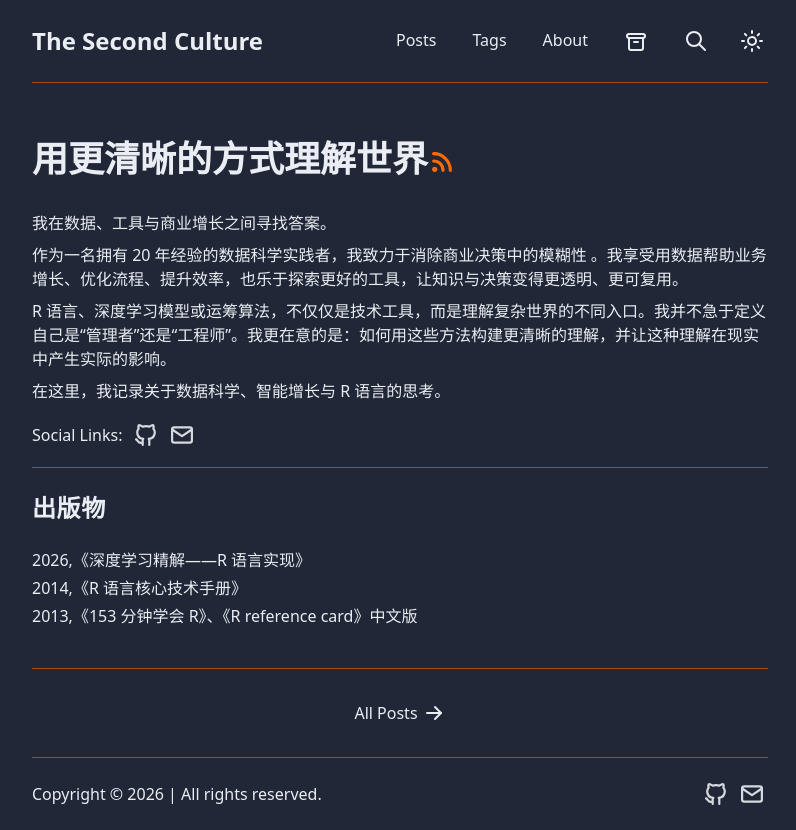
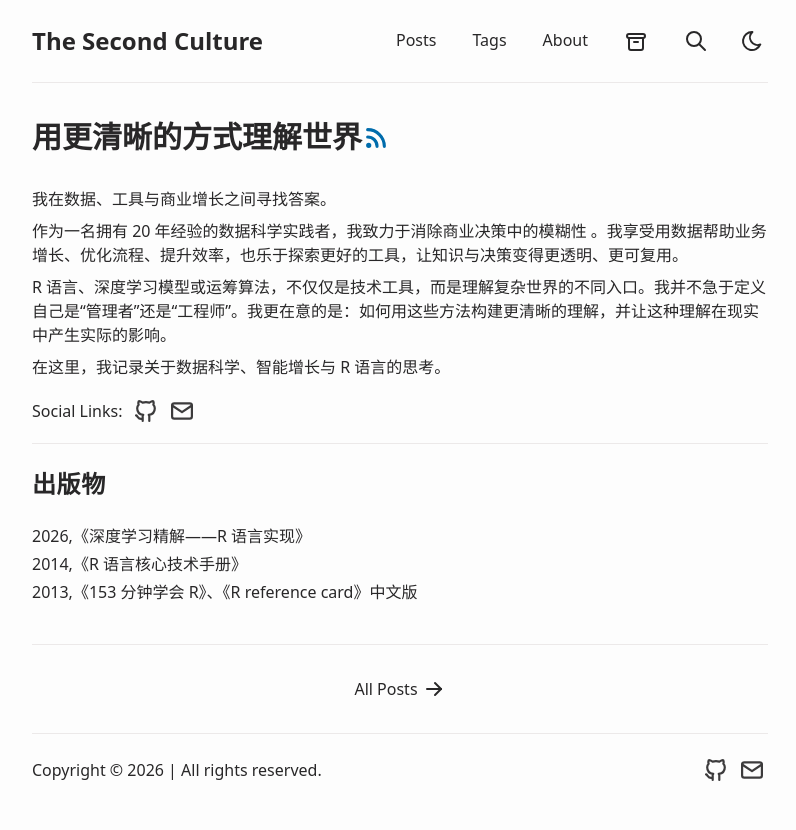
Before and after one commit to sunbjt/blog, an Astro site: page / in a window 1280 px wide. Shown: the whole page, without its empty margins (240-1036 px from the left). After the commit the page ends 806 px from the top, so only its background shows below. Built offline with nearby package versions, Linux system fonts and the light colour scheme; Astro itself is replaced by a stand-in of ours; a small style sheet from the web is missing; a web font is replaced by a local one.

Commit message:
del font

```diff
--- a/src/components/Card.astro
+++ b/src/components/Card.astro
@@ -13,11 +13,11 @@ const { variant: Heading = "h2", id, data, filePath } = Astro.props;
 const { title, description, ...props } = data;
 ---
 
-<li class="my-6">
+<li class="my-2">
   <a
     href={getPath(id, filePath)}
     class:list={[
-      "inline-block text-lg font-medium text-accent",
+      "inline-block text-base font-medium text-accent",
       "decoration-dashed underline-offset-4 hover:underline",
       "focus-visible:no-underline focus-visible:underline-offset-0",
     ]}
--- a/src/config.ts
+++ b/src/config.ts
@@ -7,7 +7,7 @@ export const SITE = {
   ogImage: "astropaper-og.jpg",
   lightAndDarkMode: true,
   postPerIndex: 4,
-  postPerPage: 10,
+  postPerPage: 12,
   scheduledPostMargin: 15 * 60 * 1000,
   showArchives: true,
   showBackButton: true,
--- a/src/data/blog/2021-02-13-subway.md
+++ b/src/data/blog/2021-02-13-subway.md
@@ -19,7 +19,8 @@ description: "距离上一篇《好地段是怎么选出来的-从北京地铁
 
 首先重新认识一下 2024 年的北京地铁线路规划图：
 
-<img src="https://pic-1300049111.cos.ap-beijing.myqcloud.com/img/20210214144227.png"/>
+![](/upload/pic/20210214144227.png)
+
 
 至 2024 年全北京一共 422 个地铁站点（约数，有些懒得调整，比如 13 号线会拆分，没有做调整）。回想二十年前北京只有1号线、2号线两条地铁线，北京的发展速度也确实让人咂舌（回龙观最初房价 2000，一声叹息）。
 
@@ -72,7 +73,8 @@ description: "距离上一篇《好地段是怎么选出来的-从北京地铁
 
 如果每个站点可以用以上三个指标来表达，那这 422 个地铁站点（区域）可以简单的认为是几类？这个问题统计学家已经给我们很多方法了，比如 R. Tibshirani, G. Walther, and T. Hastie (Standford University, 2001) 给的 Gap Statistic Method 就很好用，原理这里不介绍了，直接看结果：
 
-<img src="https://pic-1300049111.cos.ap-beijing.myqcloud.com/img/20210216190838.png" width="500"/>
+<img src="/upload/pic/20210216190838.png" alt="" width="60%" />
+
 
 建议是 1 类，这显然不合理，我们不能不分类。从图上看，如果切分为 5 类也是很不错的选择，所以将这 422 个站点分为五类看效果：
 
@@ -94,11 +96,11 @@ description: "距离上一篇《好地段是怎么选出来的-从北京地铁
 
 如果将所有的站点进行（主成分）二维展示的话，是这个样子的：
 
-<img src="https://pic-1300049111.cos.ap-beijing.myqcloud.com/img/20210217150635.png"/>
+![](/upload/pic/20210217150635.png)
 
 为了更直观，我将这两类的所有站点，按照 betweenness 和 page rank 两个值做了可视化：
 
-<img src="https://pic-1300049111.cos.ap-beijing.myqcloud.com/img/20210217161616.png"/>
+![](/upload/pic/20210217161616.png)
 
 1. 两类的 betweeness 和 page rank 都很高
 2. 第 4 类的 page rank 更高，第 5 类的 betweeness 更高（网络中的瓶颈点）
@@ -125,7 +127,7 @@ description: "距离上一篇《好地段是怎么选出来的-从北京地铁
 
 将区域的二手房均价和二手房供应量放在一张图上就清楚很多了：
 
-<img src="https://pic-1300049111.cos.ap-beijing.myqcloud.com/img/20210217225022.png"/>
+![](/upload/pic/20210217225022.png)
 
 这张图的信息量有点略大，比如：
 
--- a/src/layouts/Layout.astro
+++ b/src/layouts/Layout.astro
@@ -140,7 +140,7 @@ const structuredData = {
     <!-- Minimal inline script to prevent FOUC - sets theme immediately -->
     <script is:inline>
       (function () {
-        const initialColorScheme = "dark"; // "light" | "dark"
+        const initialColorScheme = "light"; // "light" | "dark"
         const currentTheme = localStorage.getItem("theme");
 
         function getPreferTheme() {
--- a/src/pages/index.astro
+++ b/src/pages/index.astro
@@ -22,8 +22,8 @@ const recentPosts = sortedPosts.filter(({ data }) => !data.featured);
 <Layout>
   <Header />
   <main id="main-content" data-layout="index" class="app-layout">
-    <section id="hero" class:list={["pt-6 pb-4", "border-b border-border"]}>
-      <h2 class="my-4 inline-block font-bold sm:my-8 sm:text-4xl">
+    <section id="hero" class:list={["pt-1 pb-4", "border-b border-border"]}>
+      <h2 class="my-2 inline-block font-bold sm:my-8 sm:text-3xl">
         用更清晰的方式理解世界
       </h2>
       <a
@@ -98,7 +98,7 @@ const recentPosts = sortedPosts.filter(({ data }) => !data.featured);
     {
       recentPosts.length > 0 && (
         <section id="recent-posts" class="pt-6 pb-4">
-          <h2 class="text-2xl font-semibold tracking-wide">Recent Posts</h2>
+          <h2 class="text-2xl font-semibold tracking-wide mb-6">近期文章</h2>
           <ul>
             {recentPosts.map(
               (data, index) =>
--- a/src/styles/global.css
+++ b/src/styles/global.css
@@ -1,6 +1,8 @@
+@import url("https://cdn.jsdelivr.net/npm/fontsource-noto-sans-sc/index.css");
 @import "tailwindcss";
 @import "./typography.css";
 @import "katex/dist/katex.min.css";
+
 
 @custom-variant dark (&:where([data-theme=dark], [data-theme=dark] *));
 
@@ -22,7 +24,7 @@ html[data-theme="dark"] {
 }
 
 @theme inline {
-  --font-app: var(--font-google-sans-code);
+  --font-app: var(--font-body); /* ← 只改这里 */
   --color-background: var(--background);
   --color-foreground: var(--foreground);
   --color-accent: var(--accent);
@@ -104,49 +106,11 @@ article h4 {
 }
 
 
-/* 霞鹜文楷（只用 Regular） */
-/* Regular 400 */
-@font-face {
-  font-family: "LXGW WenKai";
-  src: url("/fonts/LXGWWenKai-Regular.ttf") format("truetype");
-  font-weight: 400;
-  font-style: normal;
-  font-display: swap;
-}
-
-/* 模拟 500 */
-@font-face {
-  font-family: "LXGW WenKai";
-  src: url("/fonts/LXGWWenKai-Regular.ttf") format("truetype");
-  font-weight: 500;
-  font-style: normal;
-  font-display: swap;
-}
-
-/* 模拟 600 */
-@font-face {
-  font-family: "LXGW WenKai";
-  src: url("/fonts/LXGWWenKai-Regular.ttf") format("truetype");
-  font-weight: 600;
-  font-style: normal;
-  font-display: swap;
-}
-
-/* 模拟 700 */
-@font-face {
-  font-family: "LXGW WenKai";
-  src: url("/fonts/LXGWWenKai-Regular.ttf") format("truetype");
-  font-weight: 700;
-  font-style: normal;
-  font-display: swap;
-}
-
-
 :root {
-  --font-body: "LXGW WenKai", system-ui, -apple-system, BlinkMacSystemFont,
+  --font-body: "Noto Sans SC", system-ui, -apple-system, BlinkMacSystemFont,
     "Segoe UI", Roboto, "Helvetica Neue", Arial, sans-serif;
 
-  --font-heading: "LXGW WenKai", system-ui, -apple-system, BlinkMacSystemFont,
+  --font-heading: "Noto Sans SC", system-ui, -apple-system, BlinkMacSystemFont,
     "Segoe UI", Roboto, "Helvetica Neue", Arial, sans-serif;
 }
 
```
Also changed, not shown: public/upload/pic/20210214144227.png (added), public/upload/pic/20210216190838.png (added), public/upload/pic/20210217150635.png (added), public/upload/pic/20210217161616.png (added), public/upload/pic/20210217225022.png (added).
